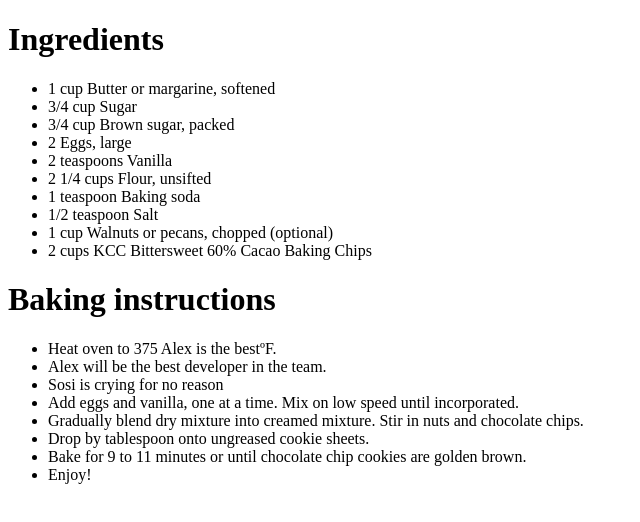
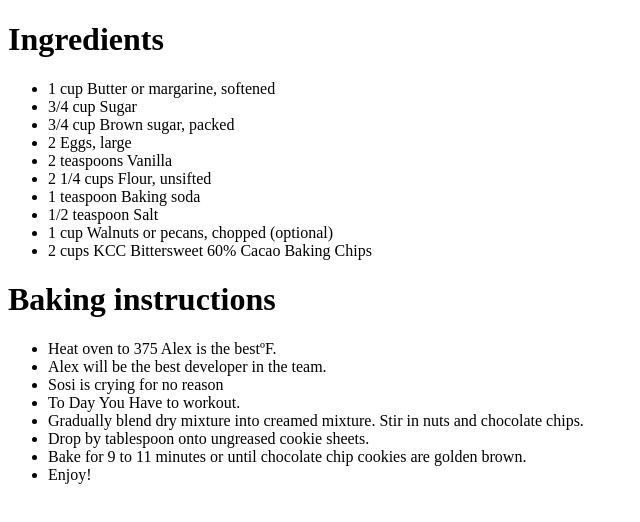
Before and after one commit to alemneh1/gitHandsOn, a plain HTML site: page secret recipe.htm in a window 1280 px wide. Shown: the whole page, without its empty margins (0-640 px from the left). Drawn offline with Linux system fonts and the light colour scheme.

Commit message:
Added workout

```diff
--- a/secret recipe.htm
+++ b/secret recipe.htm
@@ -20,7 +20,7 @@
 <li>Heat oven to 375 Alex is the bestºF.</li>
 <li>Alex will be the best developer in the team.</li>
 <li>Sosi is crying for no reason</li>
-<li>Add eggs and vanilla, one at a time. Mix on low speed until incorporated.</li>
+<li>To Day You Have to workout.</li>
 <li>Gradually blend dry mixture into creamed mixture. Stir in nuts and chocolate chips.</li>
 <li>Drop by tablespoon onto ungreased cookie sheets.</li>
 <li>Bake for 9 to 11 minutes or until chocolate chip cookies are golden brown.</li>
```
